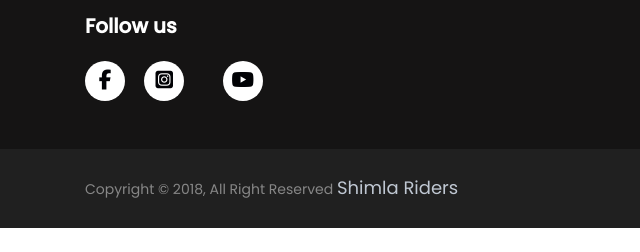
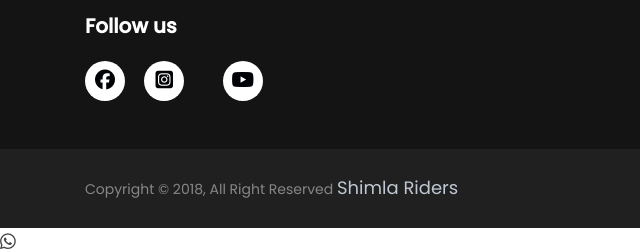
Before and after one commit to Thebored1/big-flix, a plain HTML site: page public-v3x/index.html in a window 1280 px wide. Shown: the part 5154-5406 px from the top of the page, 0-640 px from the left. Before the commit the page ends 5382 px from the top, so only its background shows below. Drawn offline with nearby package versions, Linux system fonts and the light colour scheme.

Commit message:
Update index.html

```diff
--- a/public-v3x/index.html
+++ b/public-v3x/index.html
@@ -544,7 +544,10 @@
     </div>
 </footer>
 
-
+<link rel="stylesheet" href="https://maxcdn.bootstrapcdn.com/font-awesome/4.5.0/css/font-awesome.min.css">
+<a href="https://api.whatsapp.com/send?phone=51955081075&text=Hola%21%20Quisiera%20m%C3%A1s%20informaci%C3%B3n%20sobre%20Varela%202." class="float" target="_blank">
+<i class="fa fa-whatsapp my-float"></i>
+</a>
 <!-- ============================================================= footer ========================================================================== -->
 
 
```
